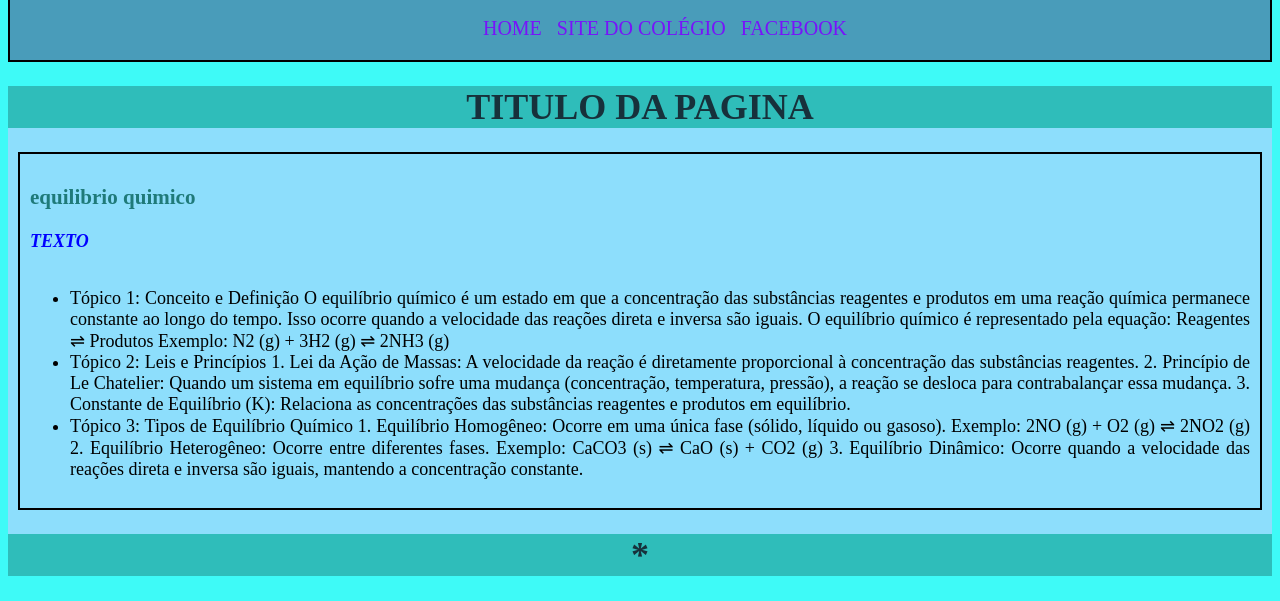
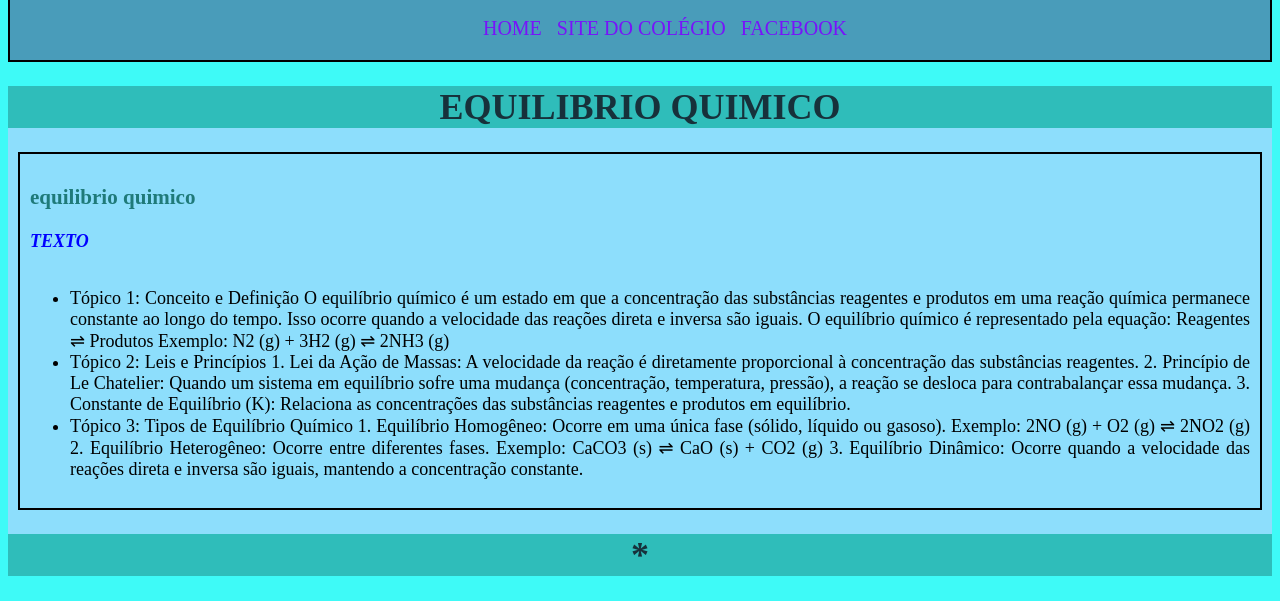
Before and after one commit to Kayke044/Quimica, a plain HTML site: page index.html in a window 1280 px wide. Shown: the part 56-657 px from the top of the page. Drawn offline with Linux system fonts and the light colour scheme; a script that the page names is missing.

Commit message:
Update index.html

```diff
--- a/index.html
+++ b/index.html
@@ -25,22 +25,25 @@ id=100009582499964">Facebook</li></a>
 </nav>
 </header>
 <main>
-<h1>TITULO DA PAGINA</h1>
+<h1>EQUILIBRIO QUIMICO</h1>
 <div class="PRIMEIROPARAGRAFO">
 <h3>equilibrio quimico</h3>
 <p><i><b>TEXTO</b></i></p>
 <ul id="lista02">
 <li>Tópico 1: Conceito e Definição
+
 O equilíbrio químico é um estado em que a concentração das substâncias reagentes e produtos em uma reação química permanece constante ao longo do tempo. Isso ocorre quando a velocidade das reações direta e inversa são iguais. O equilíbrio químico é representado pela equação:
 Reagentes ⇌ Produtos
 Exemplo: N2 (g) + 3H2 (g) ⇌ 2NH3 (g)
 </li>
 <li>Tópico 2: Leis e Princípios
+
 1. Lei da Ação de Massas: A velocidade da reação é diretamente proporcional à concentração das substâncias reagentes.
 2. Princípio de Le Chatelier: Quando um sistema em equilíbrio sofre uma mudança (concentração, temperatura, pressão), a reação se desloca para contrabalançar essa mudança.
 3. Constante de Equilíbrio (K): Relaciona as concentrações das substâncias reagentes e produtos em equilíbrio.
 </li>
 <li>Tópico 3: Tipos de Equilíbrio Químico
+
 1. Equilíbrio Homogêneo: Ocorre em uma única fase (sólido, líquido ou gasoso).
 Exemplo: 2NO (g) + O2 (g) ⇌ 2NO2 (g)
 2. Equilíbrio Heterogêneo: Ocorre entre diferentes fases.
```
